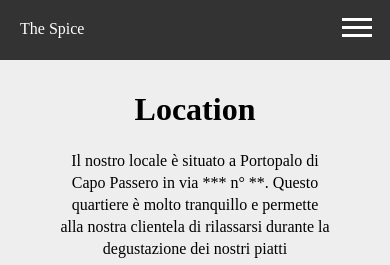
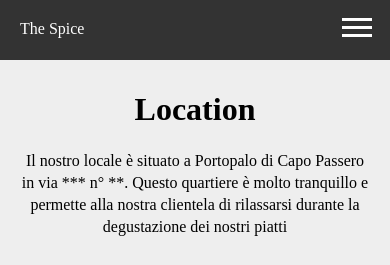
Before and after one commit to Lizzit/the_spice0.2, a PHP site: page /location.htm in a window 390 px wide; the page is wider, and only the part inside the window is pictured. Shown: the top 265 px of that part. Run offline with PHP 8.4, Linux system fonts and the light colour scheme.

Commit message:
fixed map

```diff
--- a/style1.css
+++ b/style1.css
@@ -297,7 +297,7 @@ Location
 
 .map {
     padding-top: 70px;
-    margin: 0 60px;
+    /*margin: 0 60px;*/
 }
 
 .map>p {
@@ -383,6 +383,15 @@ Smartphone
         width: 90%;
         margin: 5%;
     }
+    /*container*/
+    .map {
+        margin: 0 20px;
+    }
+    /*map*/
+    iframe {
+        height: 400px;
+        width: 300px;
+    }
     /*Banner*/
     .banner {
         height: 100%;
```
